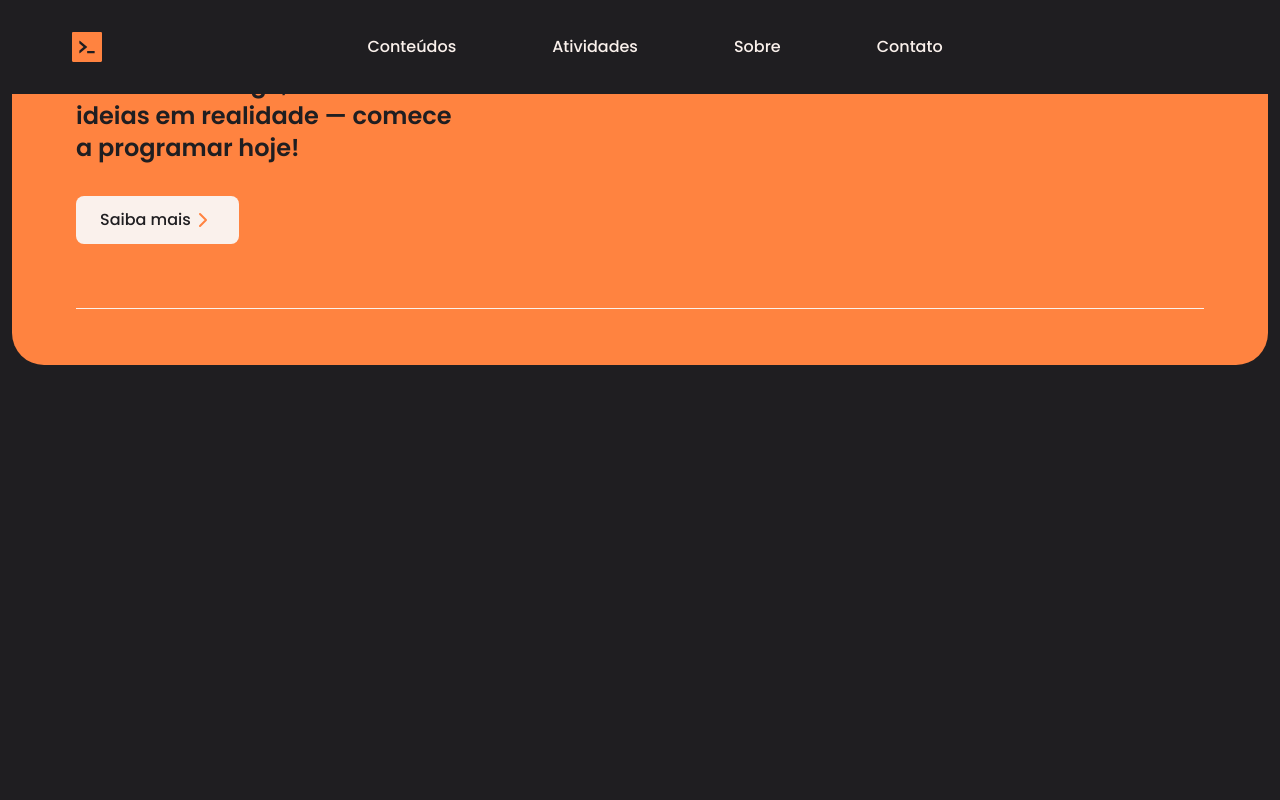
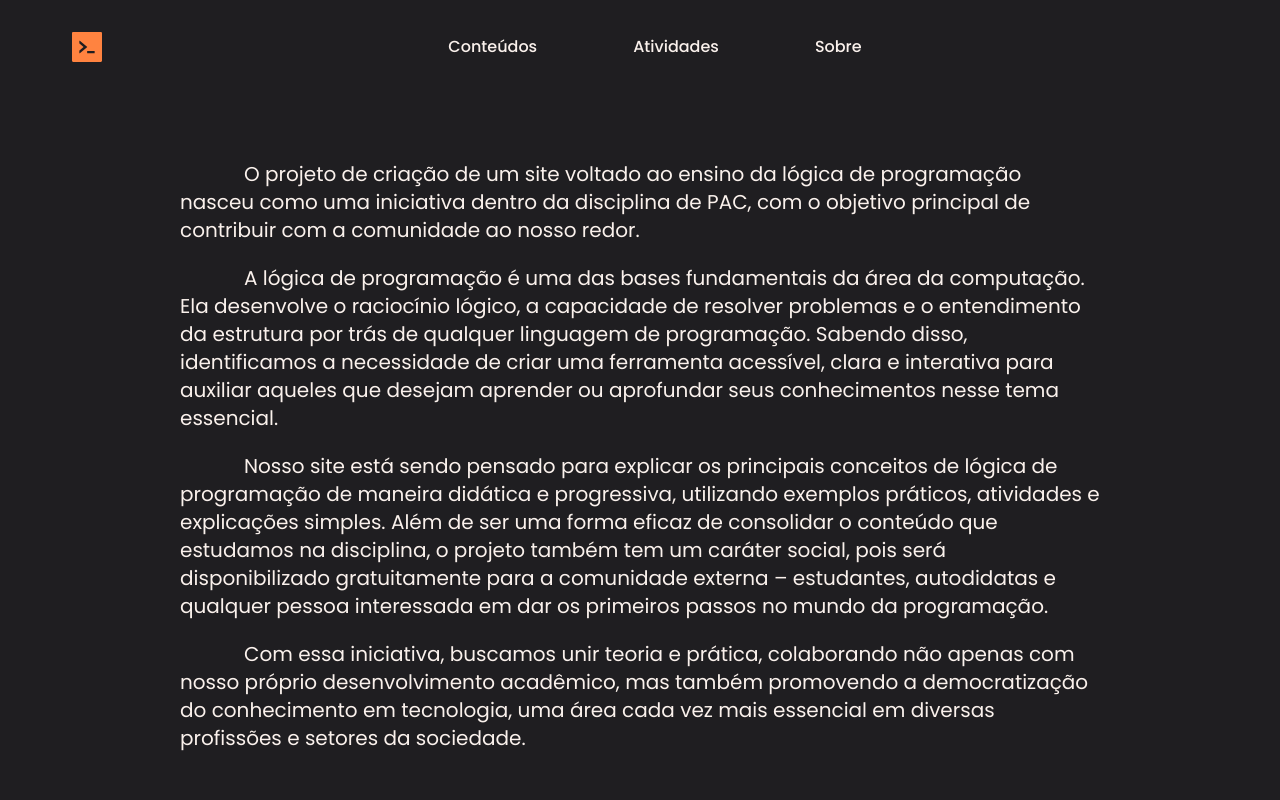
Before and after one commit to kauesandrade/BugHunters, a Next.js app: page /sobre in a window 1280 px wide. Shown: the top 800 px of the page. Built offline with nearby package versions, Linux system fonts and the light colour scheme.

Commit message:
terminar pagina de sobre

```diff
--- a/src/app/layout.tsx
+++ b/src/app/layout.tsx
@@ -30,10 +30,10 @@ export default function RootLayout({
         <link href="https://fonts.googleapis.com/css2?family=Poppins:ital,wght@0,100;0,200;0,300;0,400;0,500;0,600;0,700;0,800;0,900;1,100;1,200;1,300;1,400;1,500;1,600;1,700;1,800;1,900&display=swap" rel="stylesheet"/>
       </head>
       <body
-        className={`${geistSans.variable} ${geistMono.variable} antialiased h-min-screen absolute`}
+        className={`${geistSans.variable} ${geistMono.variable} antialiased h-min-screen absolute w-full`}
       >
         <Header />
-        <section className="flex flex-col s">
+        <section className="flex flex-col">
           {children}
         </section>
         <Footer />
--- a/src/app/sobre/page.tsx
+++ b/src/app/sobre/page.tsx
@@ -1,6 +1,20 @@
 const Sobre = () => {
     return (
         <>
+            <section className="flex flex-col mt-40 w-full mb-10 px-45 gap-5">
+                <p className="indent-16 text-xl">
+                    O projeto de criação de um site voltado ao ensino da lógica de programação nasceu como uma iniciativa dentro da disciplina de PAC, com o objetivo principal de contribuir com a comunidade ao nosso redor.
+                </p>
+                <p className="indent-16 text-xl">
+                    A lógica de programação é uma das bases fundamentais da área da computação. Ela desenvolve o raciocínio lógico, a capacidade de resolver problemas e o entendimento da estrutura por trás de qualquer linguagem de programação. Sabendo disso, identificamos a necessidade de criar uma ferramenta acessível, clara e interativa para auxiliar aqueles que desejam aprender ou aprofundar seus conhecimentos nesse tema essencial.
+                </p>
+                <p className="indent-16 text-xl">
+                Nosso site está sendo pensado para explicar os principais conceitos de lógica de programação de maneira didática e progressiva, utilizando exemplos práticos, atividades e explicações simples. Além de ser uma forma eficaz de consolidar o conteúdo que estudamos na disciplina, o projeto também tem um caráter social, pois será disponibilizado gratuitamente para a comunidade externa – estudantes, autodidatas e qualquer pessoa interessada em dar os primeiros passos no mundo da programação.
+                </p>
+                <p className="indent-16 text-xl">
+                Com essa iniciativa, buscamos unir teoria e prática, colaborando não apenas com nosso próprio desenvolvimento acadêmico, mas também promovendo a democratização do conhecimento em tecnologia, uma área cada vez mais essencial em diversas profissões e setores da sociedade.
+                </p>
+            </section>
         </>
     )
 }
--- a/src/components/header/index.tsx
+++ b/src/components/header/index.tsx
@@ -54,9 +54,6 @@ const Header = () => {
                     <li>
                         <a className="cursor-pointer" onClick={() => handleNavigation("/sobre")}>Sobre</a>
                     </li>
-                    <li>
-                        <a className="cursor-pointer" onClick={() => handleNavigation("/contato")}>Contato</a>
-                    </li>
                 </ul>
             </section>
             <section className="flex lg:hidden items-center font-extralight">
--- a/src/components/section-modulos/index.tsx
+++ b/src/components/section-modulos/index.tsx
@@ -11,7 +11,7 @@ type sectionModulesType = {
 const SectionModulos = ({title, description, modulos}:sectionModulesType) => {
 
     return (
-        <section className='flex flex-col gap-24 mt-50 w-full lg:px-45 px-20 min-h-screen'>
+        <section className='flex flex-col gap-24 mt-50 w-full lg:px-45 px-20 min-h-screen mb-10'>
             <div className='flex flex-col justify-center items-center gap-3'>
                 <h1 className='text-4xl font-bold'>{title}</h1>
                 <p className='text-lg font-light'>{description}</p>
```
